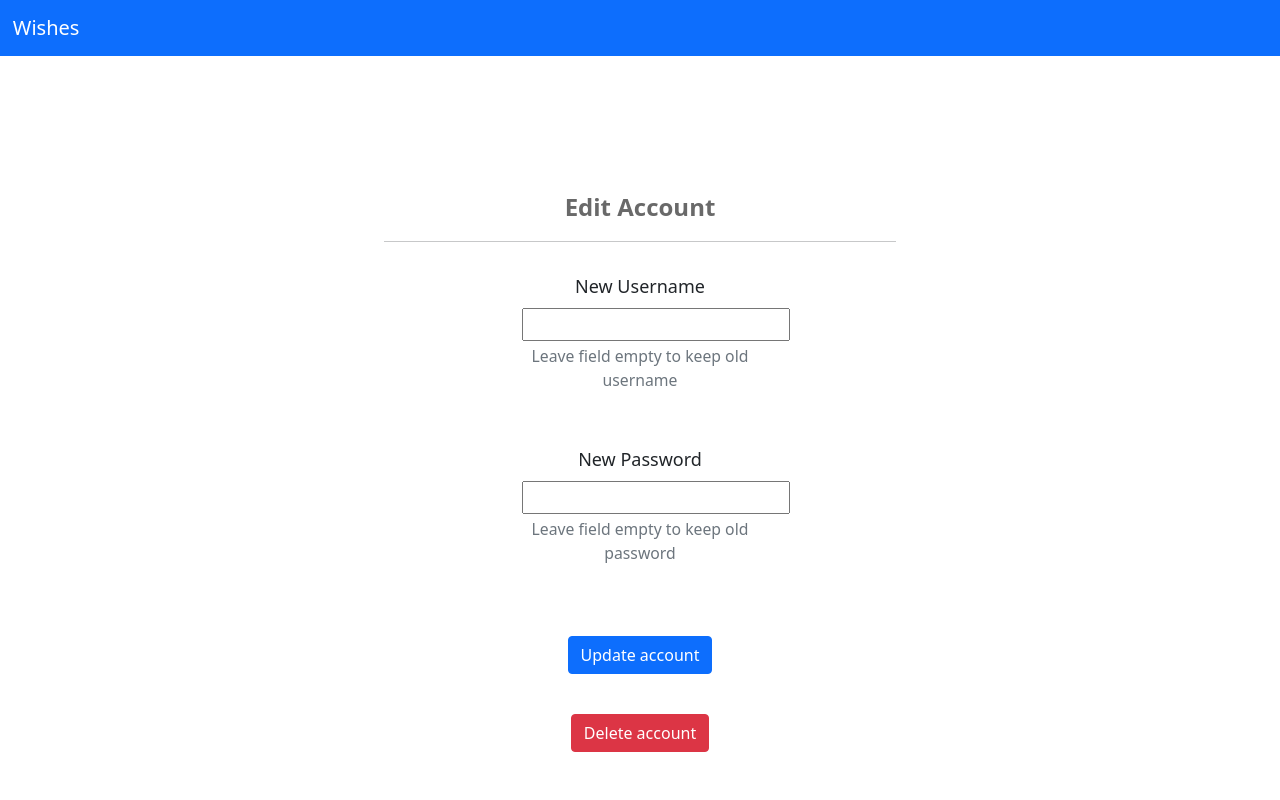
After one commit to JustLe56/CST438_Project2, a Django app: page /editAccount/ in a window 1280 px wide. The commit adds this page. Run offline with Django 3.2, Linux system fonts and the light colour scheme; some libraries are stand-ins or nearby versions.

Commit message:
added editAccount

```diff
--- /dev/null
+++ b/templates/editAccount.html
@@ -0,0 +1,39 @@
+{% load static %}
+<!DOCTYPE html>
+<html lang="en">
+<head>
+    <meta charset="UTF-8">
+    <meta http-equiv="X-UA-Compatible" content="IE=edge">
+    <meta name="viewport" content="width=device-width, initial-scale=1.0">
+    <title>Edit Account</title>
+    {% include 'partials/_bootstrap.html' %}
+    <!-- CSS -->
+    <link href="{% static 'css/card.css' %}" rel="stylesheet" type="text/css"/>
+    <script type="text/javascript" src="{% static 'js/createAcc.js' %}"></script>
+</head>
+<body>
+    {% include 'partials/_navBar.html' %}
+    <div class="card">
+
+        <div class="cardBan">Edit Account</div>
+        <hr>
+        <div class="cardInfo">
+            <label for="usernameInput" class="form-label">New Username</label><br>
+            <input id = "usernameInput" type = "text">
+            <div id="usernameHelp" class="form-text text-center">
+                Leave field empty to keep old username
+            </div>
+            <br> <br>
+            <label for="passwordInput" class="form-label">New Password</label> <br>
+            <input id = "passwordInput" type = "text">
+            <div id="passwordHelp" class="form-text text-center">
+                Leave field empty to keep old password
+            </div>
+            <br><br>
+            <button id = "updateButton" class = "btn btn-primary m-3"> Update account </button>
+            <br>
+            <button id = "deleteButton" class = "btn btn-danger m-4"> Delete account </button>
+        </div>
+    </div>
+</body>
+</html>
--- a/templates/partials/_navBar.html
+++ b/templates/partials/_navBar.html
@@ -27,7 +27,7 @@
                 </a>
 
                 <div class="dropdown-menu" aria-labelledby="navbarDropdown" >
-                    <a class="dropdown-item" href="#">Edit account</a>
+                    <a class="dropdown-item" href="/editAccount">Edit account</a>
                     <a class="dropdown-item" href="/additem">Add item</a>
                     <div class="dropdown-divider"></div>
                     <a class="dropdown-item" href="/logout/?logout=True">Logout</a>
--- a/wishList/urls.py
+++ b/wishList/urls.py
@@ -17,7 +17,7 @@ from django.conf.urls import url
 from django.contrib import admin
 from django.urls import path
 
-from .views import home, logout, createAcc, login, additem
+from .views import home, logout, createAcc, login, additem, editAccount
 
 urlpatterns = [
     path('admin/', admin.site.urls),
@@ -25,5 +25,6 @@ urlpatterns = [
     path('createAccount/', createAcc, name="createAcc"),
     path('logout/', logout, name="logout"),
     path('login/', login, name="login"),
-    path('additem/', additem, name="additem")
+    path('additem/', additem, name="additem"),
+    path('editAccount/', editAccount, name="editAccount")
 ]
--- a/wishList/views.py
+++ b/wishList/views.py
@@ -47,3 +47,7 @@ def login(request):
 def additem(request):
     context = {}
     return render (request,'../templates/additem.html',context)
+
+def editAccount(request):
+    context = {}
+    return render (request,'../templates/editAccount.html',context)
```
